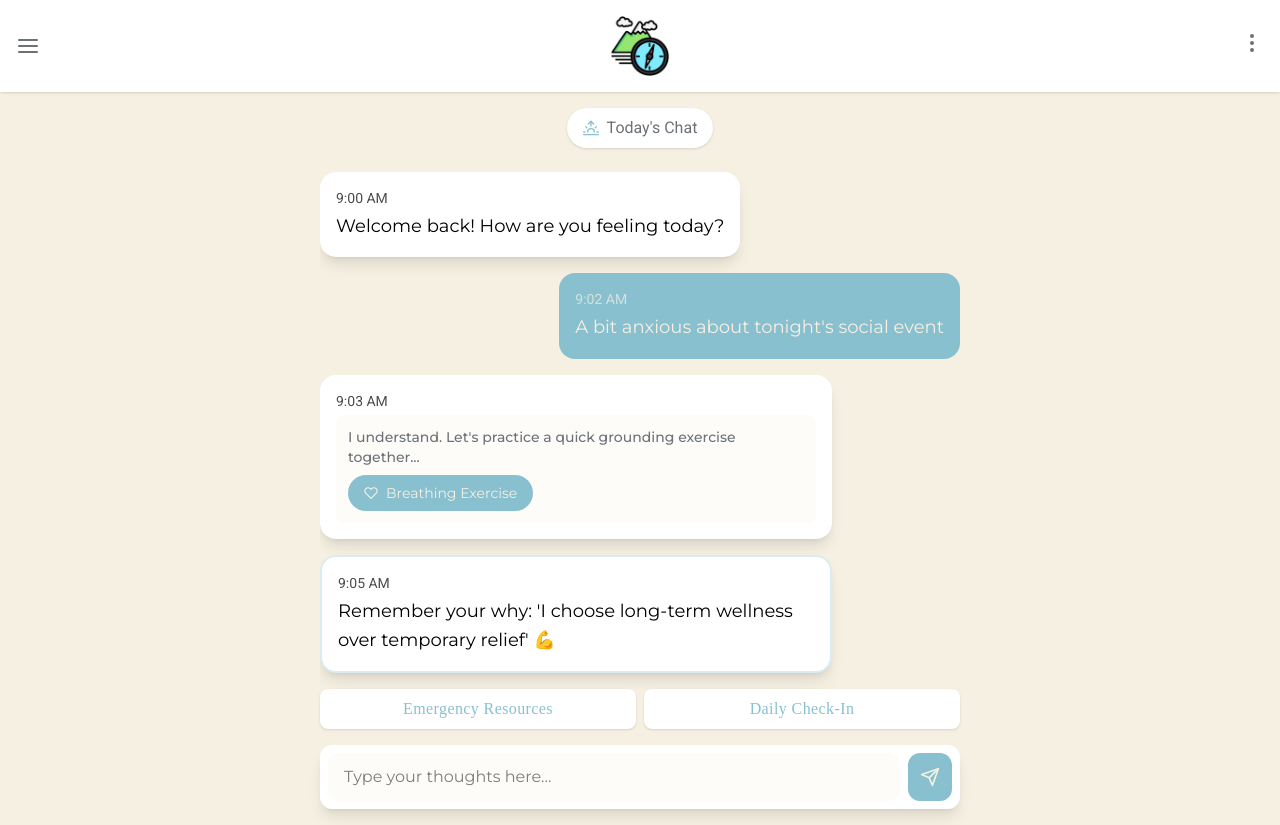
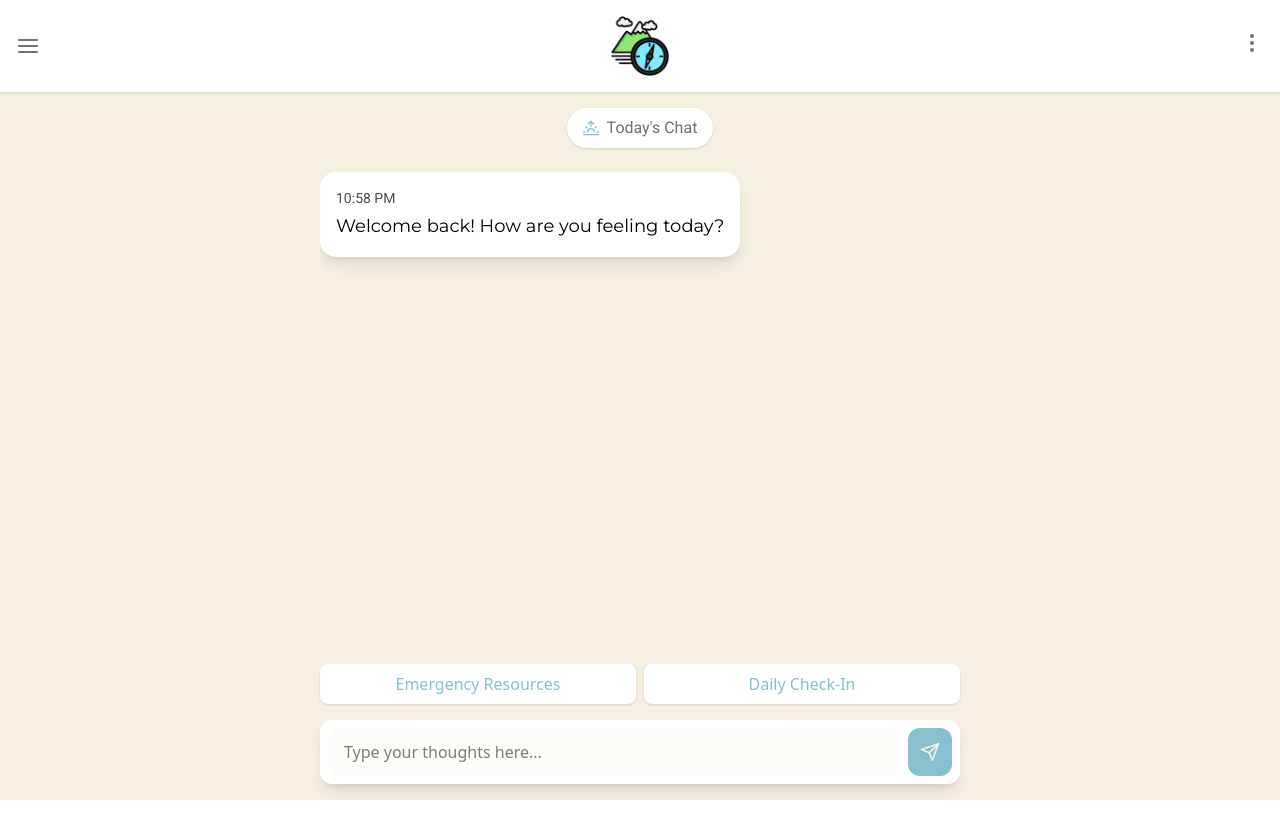
Before and after one commit to rashad3412/sobercompass, a React (Vite) app: page /chatscreen in a window 1280 px wide. After the commit the page ends 800 px from the top, so only its background shows below. Built offline with nearby package versions, Linux system fonts and the light colour scheme.

Commit message:
updated chat screen

```diff
--- a/package.json
+++ b/package.json
@@ -14,6 +14,7 @@
     "confetti": "^2.0.6",
     "cors": "^2.8.5",
     "gsap": "^3.12.7",
+    "openai": "^4.89.0",
     "react": "^19.0.0",
     "react-dom": "^19.0.0",
     "react-dom-confetti": "^0.2.0",
--- a/src/pages/ChatScreen.jsx
+++ b/src/pages/ChatScreen.jsx
@@ -1,63 +1,153 @@
 import React, { useState } from "react";
-import { FiSend, FiHeart, FiSunrise } from "react-icons/fi";
+import { FiSend, FiSunrise } from "react-icons/fi";
 import Header from "../components/Header";
 import { Link } from "react-router-dom";
 
-// Dummy chat data
-const initialMessages = [
+const ChatScreen = () => {
+  // Add therapeutic responses map
+  const therapeuticResponses = [
+    {
+      triggers: ["stress", "overwhelmed", "anxious"],
+      response:
+        "It sounds like you're dealing with a lot right now. Let's take three deep breaths together. Inhale slowly... hold... and exhale. How does that feel?",
+    },
+    {
+      triggers: ["lonely", "alone", "isolated"],
+      response:
+        "Thank you for sharing that. Remember that recovery is a journey many are walking - would you like me to suggest some supportive communities to connect with?",
+    },
+    {
+      triggers: ["crave", "urge", "trigger"],
+      response:
+        "Cravings are like waves - they build, peak, and pass. Let's ride this out together. What's something you can do right now to create distance from the craving?",
+    },
+    {
+      triggers: ["relapse", "slipped", "mistake"],
+      response:
+        "Recovery isn't about perfection. This moment doesn't erase your progress. What's one small step you can take right now toward reaffirming your commitment?",
+    },
+    {
+      triggers: ["proud", "achievement", "success"],
+      response:
+        "That's wonderful to hear! Celebrating victories helps reinforce positive patterns. Take a moment to truly savor this accomplishment. 🎉",
+    },
+  ];
+
+  const [messages, setMessages] = useState([
     {
       id: 1,
       sender: "bot",
       content: "Welcome back! How are you feeling today?",
-    timestamp: "9:00 AM",
-    type: "text",
-  },
-  {
-    id: 2,
-    sender: "user",
-    content: "A bit anxious about tonight's social event",
-    timestamp: "9:02 AM",
-    type: "text",
-  },
-  {
-    id: 3,
-    sender: "bot",
-    content:
-      "I understand. Let's practice a quick grounding exercise together...",
-    timestamp: "9:03 AM",
-    type: "action",
-    action: "Breathing Exercise",
-  },
-  {
-    id: 4,
-    sender: "bot",
-    content:
-      "Remember your why: 'I choose long-term wellness over temporary relief' 💪",
-    timestamp: "9:05 AM",
-    type: "affirmation",
-  },
-];
-
-const ChatScreen = () => {
-  const [messages, setMessages] = useState(initialMessages);
-  const [newMessage, setNewMessage] = useState("");
-
-  const handleSend = () => {
-    if (newMessage.trim()) {
-      setMessages([
-        ...messages,
-        {
-          id: messages.length + 1,
-          sender: "user",
-          content: newMessage,
       timestamp: new Date().toLocaleTimeString([], {
         hour: "2-digit",
         minute: "2-digit",
       }),
-          type: "text",
     },
   ]);
+  const [newMessage, setNewMessage] = useState("");
+  const [loading, setLoading] = useState(false);
+
+  const getTherapeuticResponse = (message) => {
+    const lowerMessage = message.toLowerCase();
+    const matchedResponse = therapeuticResponses.find(({ triggers }) =>
+      triggers.some((trigger) => lowerMessage.includes(trigger.toLowerCase()))
+    );
+
+    return matchedResponse ? matchedResponse.response : null;
+  };
+
+  const handleSend = async () => {
+    if (!newMessage.trim() || loading) return;
+
+    // Add user message
+    const userMessage = {
+      id: messages.length + 1,
+      sender: "user",
+      content: newMessage,
+      timestamp: new Date().toLocaleTimeString({
+        hour: "2-digit",
+        minute: "2-digit",
+      }),
+    };
+    setMessages((prev) => [...prev, userMessage]);
     setNewMessage("");
+    setLoading(true);
+
+    // Check for therapeutic triggers first
+    const dummyResponse = getTherapeuticResponse(newMessage);
+
+    if (dummyResponse) {
+      setTimeout(() => {
+        const botMessage = {
+          id: messages.length + 2,
+          sender: "bot",
+          content: dummyResponse,
+          timestamp: new Date().toLocaleTimeString({
+            hour: "2-digit",
+            minute: "2-digit",
+          }),
+        };
+        setMessages((prev) => [...prev, botMessage]);
+        setLoading(false);
+      }, 800); // Simulate response delay
+      return;
+    }
+
+    // If no trigger found, proceed with API call
+    try {
+      const response = await fetch(
+        "https://api.openai.com/v1/chat/completions",
+        {
+          method: "POST",
+          headers: {
+            "Content-Type": "application/json",
+            Authorization: `Bearer ${import.meta.env.VITE_OPENAI_API_KEY}`,
+          },
+          body: JSON.stringify({
+            model: "gpt-3.5-turbo",
+            messages: [
+              {
+                role: "user",
+                content: newMessage,
+              },
+            ],
+            temperature: 0.7,
+            max_tokens: 150,
+          }),
+        }
+      );
+
+      if (!response.ok) throw new Error("API request failed");
+
+      const data = await response.json();
+      const botContent = data.choices[0].message.content;
+
+      const botMessage = {
+        id: messages.length + 2,
+        sender: "bot",
+        content: botContent,
+        timestamp: new Date().toLocaleTimeString({
+          hour: "2-digit",
+          minute: "2-digit",
+        }),
+      };
+
+      setMessages((prev) => [...prev, botMessage]);
+    } catch (error) {
+      console.error("API Error:", error);
+      const errorMessage = {
+        id: messages.length + 2,
+        sender: "bot",
+        content:
+          "Let's focus on what's within your control right now. Could you tell me more about how you're caring for yourself in this moment?",
+        timestamp: new Date().toLocaleTimeString({
+          hour: "2-digit",
+          minute: "2-digit",
+        }),
+      };
+      setMessages((prev) => [...prev, errorMessage]);
+    } finally {
+      setLoading(false);
     }
   };
 
@@ -65,9 +155,7 @@ const ChatScreen = () => {
     <div className="min-h-screen bg-cream flex flex-col">
       <Header />
 
-      {/* Chat Container */}
       <div className="flex-1 flex flex-col p-4 max-w-2xl mx-auto w-full">
-        {/* Date Header */}
         <div className="text-center mb-6">
           <div className="inline-flex items-center bg-white px-4 py-2 rounded-full shadow-sm">
             <FiSunrise className="text-teal mr-2" />
@@ -75,7 +163,6 @@ const ChatScreen = () => {
           </div>
         </div>
 
-        {/* Messages Area */}
         <div className="flex-1 space-y-4 overflow-y-auto pb-4">
           {messages.map((message) => (
             <div
@@ -89,54 +176,34 @@ const ChatScreen = () => {
                   message.sender === "user"
                     ? "bg-teal text-cream"
                     : "bg-white shadow-lg"
-                } ${
-                  message.type === "affirmation"
-                    ? "border-2 border-teal/30"
-                    : ""
                 }`}
               >
                 <p className="text-sm mb-1 opacity-70 font-roboto">
                   {message.timestamp}
                 </p>
-                <div className="space-y-2 font-montserrat">
-                  {message.type === "action" ? (
-                    <div className="bg-cream/20 p-3 rounded-lg">
-                      <p className="text-sm font-medium text-gray">
-                        {message.content}
-                      </p>
-                      <button className="mt-2 bg-teal text-cream px-4 py-2 rounded-full text-sm flex items-center font-montserrat">
-                        <FiHeart className="mr-2" />
-                        {message.action}
-                      </button>
-                    </div>
-                  ) : (
                 <p className="text-lg leading-relaxed font-montserrat">
                   {message.content}
                 </p>
-                  )}
-                </div>
               </div>
             </div>
           ))}
         </div>
 
-        {/* Quick Help */}
         <div className="grid grid-cols-2 gap-2 mb-4">
-          <Link to="/recoveryresources" className="block">
-            <button className="w-full bg-white text-teal p-2 rounded-lg shadow-sm hover:shadow-md transition-all font-poppins tracking-wide font-medium">
+          <Link to="/recoveryresources">
+            <button className="w-full bg-white text-teal p-2 rounded-lg shadow-sm hover:shadow-md transition-all">
               Emergency Resources
             </button>
           </Link>
 
-          <Link to="/dailycheckin" className="block">
-            <button className="w-full bg-white text-teal p-2 rounded-lg shadow-sm hover:shadow-md transition-all font-poppins tracking-wide font-medium">
+          <Link to="/dailycheckin">
+            <button className="w-full bg-white text-teal p-2 rounded-lg shadow-sm hover:shadow-md transition-all">
               Daily Check-In
             </button>
           </Link>
         </div>
 
-        {/* Input Area */}
-        <div className="flex gap-2 bg-white p-2 rounded-xl shadow-lg font-montserrat">
+        <div className="flex gap-2 bg-white p-2 rounded-xl shadow-lg">
           <input
             type="text"
             value={newMessage}
@@ -144,12 +211,14 @@ const ChatScreen = () => {
             onKeyPress={(e) => e.key === "Enter" && handleSend()}
             placeholder="Type your thoughts here..."
             className="flex-1 bg-cream/20 rounded-xl px-4 py-3 focus:outline-none focus:ring-2 focus:ring-teal/30"
+            disabled={loading}
           />
           <button
             onClick={handleSend}
             className="bg-teal text-cream p-3 rounded-xl hover:bg-teal-dark transition-colors"
+            disabled={loading}
           >
-            <FiSend size={20} />
+            {loading ? "Sending..." : <FiSend size={20} />}
           </button>
         </div>
       </div>
```
Also changed, not shown: 1 other file (tests, documents, lock files or other folders). Lines whose indentation alone changed are shown as unchanged.
